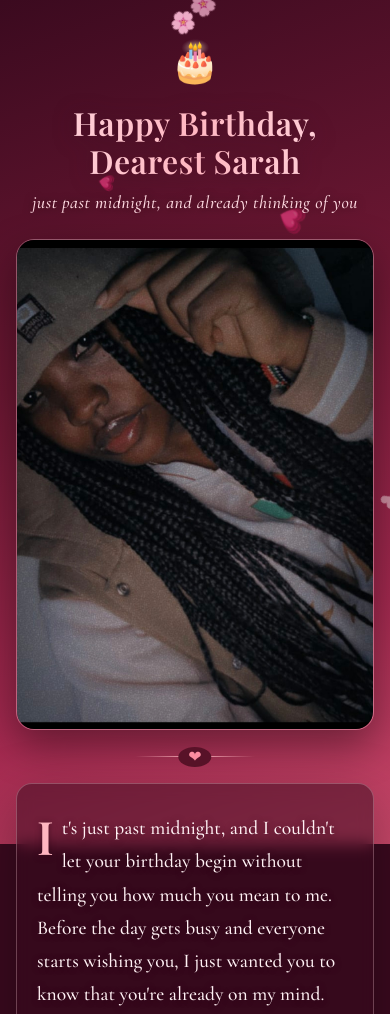
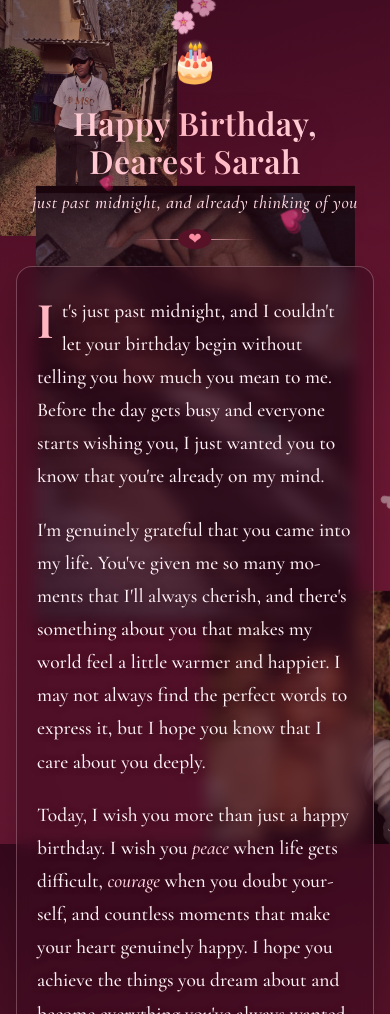
Before and after one commit to stevegichuhi01/sarah, a plain HTML site: page index.html in a window 390 px wide. Shown: the top 1014 px of the page. Drawn offline with nearby package versions, Linux system fonts and the light colour scheme; a web font is replaced by a local one.

Commit message:
Update Sarah page

```diff
--- a/index.html
+++ b/index.html
@@ -190,9 +190,6 @@
     padding-left: 14px;
   }
 
-  /* Phone-only photo blocks (hidden on tablet/desktop, where the background photos show) */
-  .mobile-only, .mobile-pair { display: none; }
-
   /* ---------- Gallery ---------- */
   .gallery {
     display: flex;
@@ -250,44 +247,38 @@
     .subtitle { font-size: 18px; padding: 0 8px; }
     .divider { margin: 26px auto; }
 
-    /* Phone: photos become real, full-size pictures placed in the page
-       (the background-photo trick can't show 3 photos on a narrow screen) */
-    .bg-photo, .bg-photo-2, .bg-photo-3 { display: none; }
-    .mobile-only { display: block; }
-    .mobile-pair { display: flex; }
+    /* Phone: the 3 background photos stay as backgrounds, each given its own
+       zone on the screen so none hides another and nothing is cropped
+       (background-size: contain shows each whole photo). */
+    html { background: linear-gradient(160deg, #3b0a1f 0%, #6b1732 45%, #a3294f 100%) fixed; }
 
-    /* Rich rose background instead of photo layers */
-    .bg-dim {
-      background: linear-gradient(160deg, #3b0a1f 0%, #6b1732 40%, #a3294f 75%, #c9486a 100%);
+    /* Main photo: centre of the screen */
+    .bg-photo {
+      inset: 22% 5% 26% 5%;
+      background-size: contain;
+      background-position: center;
+    }
+    /* Photo 2: top-left corner */
+    .bg-photo-2 {
+      inset: 0 auto auto 0;
+      width: 58%;
+      height: 28%;
+      background-size: contain;
+      background-position: top left;
+    }
+    /* Photo 3: bottom-right corner */
+    .bg-photo-3 {
+      inset: auto 0 0 auto;
+      width: 62%;
+      height: 30%;
+      background-size: contain;
+      background-position: bottom right;
     }
 
-    .hero-photo {
-      width: 100%;
-      height: auto;            /* natural shape, nothing cropped */
-      max-height: 78vh;
-      object-fit: contain;
-      border-radius: 18px;
-      border: 1px solid rgba(255, 214, 224, 0.35);
-      box-shadow: 0 16px 40px rgba(0,0,0,0.4);
-      margin-top: 26px;
+    /* Lighter dim on phones so the photos stay visible; the letter card keeps text readable */
+    .bg-dim {
+      background: linear-gradient(180deg, rgba(59,10,31,0.38) 0%, rgba(107,23,50,0.3) 50%, rgba(59,10,31,0.45) 100%);
     }
-
-    .photo-pair {
-      gap: 10px;
-      margin-top: 34px;
-      align-items: flex-start;
-    }
-    .photo-pair img {
-      width: calc(50% - 5px);
-      aspect-ratio: 3 / 4;
-      object-fit: cover;
-      object-position: center 20%;   /* keeps faces in view */
-      border-radius: 14px;
-      border: 1px solid rgba(255, 214, 224, 0.35);
-      box-shadow: 0 12px 30px rgba(0,0,0,0.35);
-    }
-    .photo-pair img:nth-child(1) { transform: rotate(-2deg); }
-    .photo-pair img:nth-child(2) { transform: rotate(2deg) translateY(14px); }
 
     .letter {
       padding: 28px 20px;
@@ -350,8 +341,6 @@
   <h1>Happy Birthday, Dearest Sarah</h1>
   <div class="subtitle">just past midnight, and already thinking of you</div>
 
-  <img class="mobile-only hero-photo" src="sarah.jpeg" alt="Sarah">
-
   <div class="divider"></div>
 
   <div class="letter">
@@ -369,11 +358,6 @@
   <div class="signoff">With all my love</div>
   <div class="hearts-row">❤ ❤ ❤</div>
   <div class="balloons">🎈 🌹 🎈</div>
-
-  <div class="mobile-pair photo-pair">
-    <img src="pppp.jpeg" alt="" loading="lazy">
-    <img src="rrrr.jpeg" alt="" loading="lazy">
-  </div>
 
   <div class="gallery">
     <img src="ss.jpeg" alt="" loading="lazy">
```
